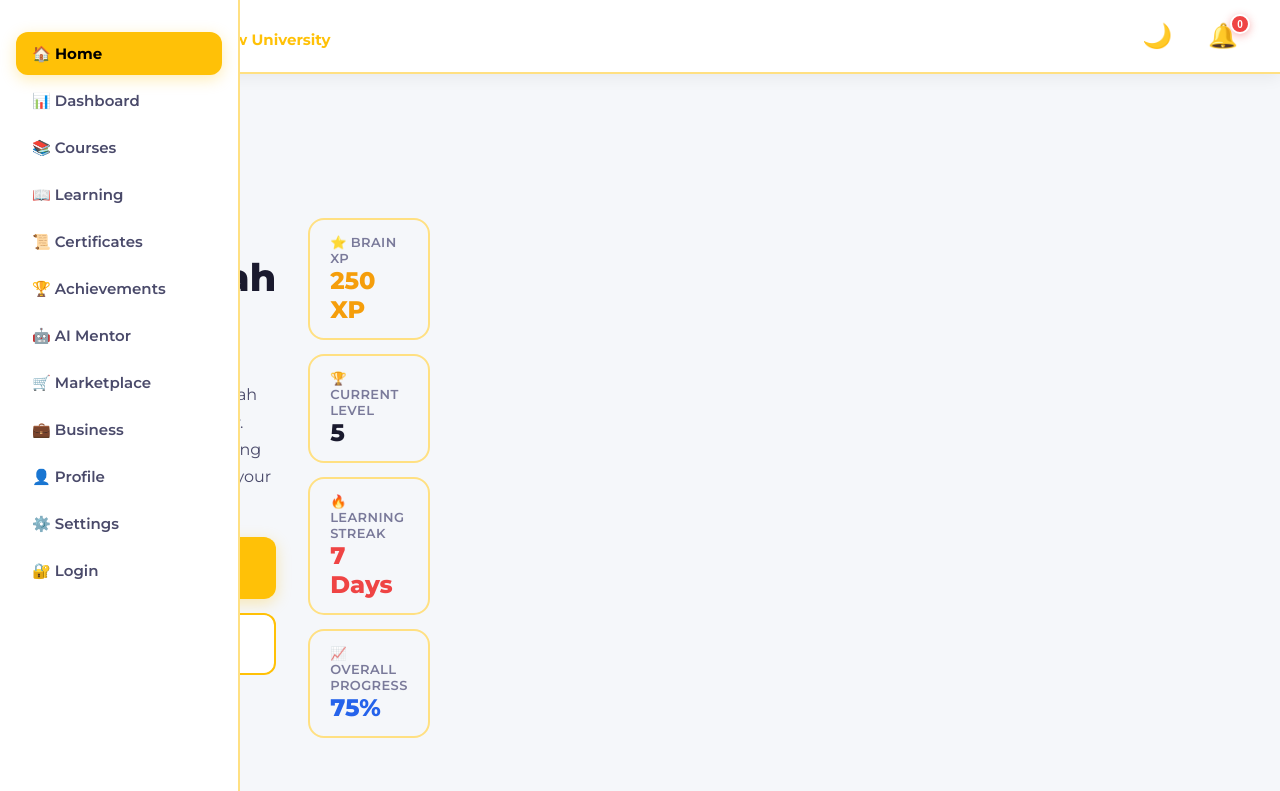
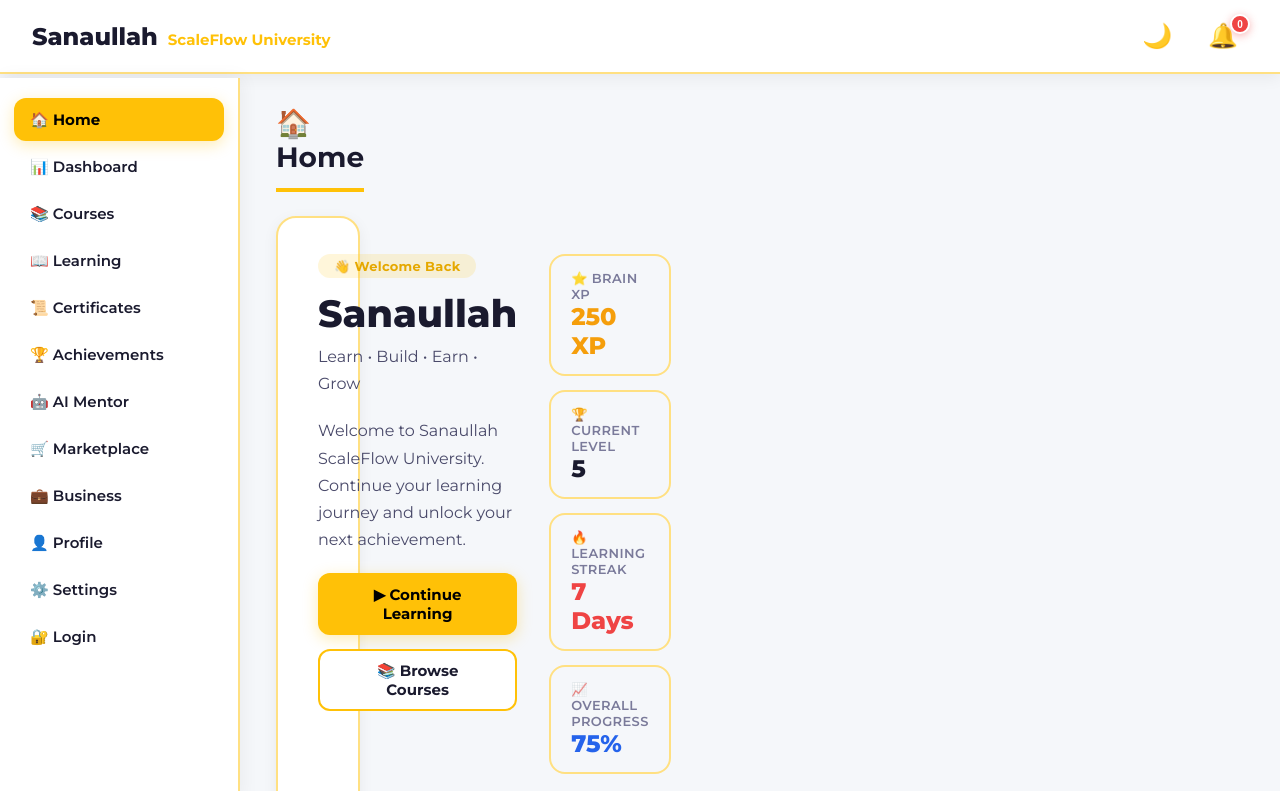
Before and after one commit to sanaullamastoi548-maker/Sanaullah-ScaleFlow-University, a plain HTML site: page Home.html in a window 1280 px wide. Shown: the top 791 px of the page. Drawn offline with Linux system fonts and the light colour scheme.

Commit message:
Update Home.css

```diff
--- a/Home.css
+++ b/Home.css
@@ -51,62 +51,37 @@ body {
     min-height: 100vh;
 }
 
-/* ---------- SIDEBAR (Locked: Left, Outside, Yellow Active) ---------- */
-   .sidebar {
-    background: var(--white);
-    border-right: 2px solid var(--primary-border);
-    padding: 32px 16px;
 
-    position: fixed;
-    top: 0;
-    left: 0;
+/* =====================================================
+   SIDEBAR ENGINE — PART A2
+   Fixed Enterprise Sidebar
+===================================================== */
 
-    width: 240px;
-    height: 100vh;
+.sidebar{
 
-    overflow-y: auto;
-    z-index: 1000;
+    position:fixed;
+
+    top:78px;
+
+    left:0;
+
+    width:240px;
+
+    height:calc(100vh - 78px);
+
+    background:#ffffff;
+
+    border-right:2px solid var(--primary-border);
+
+    padding:20px 14px;
+
+    overflow-y:auto;
+
+    z-index:900;
+
+    box-shadow:2px 0 18px rgba(0,0,0,.05);
+
 }
-
-.sidebar-menu {
-    display: flex;
-    flex-direction: column;
-    gap: 4px;
-}
-
-.sidebar-menu a {
-    display: flex;
-    align-items: center;
-    gap: 14px;
-    padding: 12px 16px;
-    border-radius: 12px;
-    font-weight: 600;
-    font-size: 15px;
-    text-decoration: none;
-    color: var(--text-gray);
-    transition: var(--transition);
-    cursor: pointer;
-    position: relative;
-}
-
-.sidebar-menu a:hover {
-    background: rgba(255, 193, 7, 0.12);
-    color: var(--text-dark);
-    transform: translateX(4px);
-}
-
-.sidebar-menu a.active {
-    background: var(--primary);
-    color: #000;
-    font-weight: 700;
-    box-shadow: 0 4px 15px rgba(255, 193, 7, 0.3);
-}
-
-.sidebar-menu a.active:hover {
-    background: var(--primary-hover);
-    transform: translateX(4px);
-}
-
 /* ---------- HEADER (Locked: Full Width, Left Logo) ---------- */
 .header {
     grid-column: 1 / -1;
@@ -184,16 +159,18 @@ body {
 }
 
 /* ---------- MAIN CONTENT ---------- */
-.main-content {
-    .main-content{
+
+.main-content{
+
     margin-left:240px;
-    width:calc(100% - 240px);
 
     padding:32px 36px;
+
     background:var(--light-bg);
+
     min-height:100vh;
+
 }
-
 /* ---------- PAGE SECTIONS ---------- */
 .page-section {
     display: none;
@@ -1188,3 +1165,27 @@ body {
         font-size: 14px;
     }
 }
+
+@media(max-width:992px){
+
+.sidebar{
+
+position:relative;
+
+width:100%;
+
+height:auto;
+
+top:0;
+
+left:0;
+
+}
+
+.main-content{
+
+margin-left:0;
+
+}
+
+}
```
